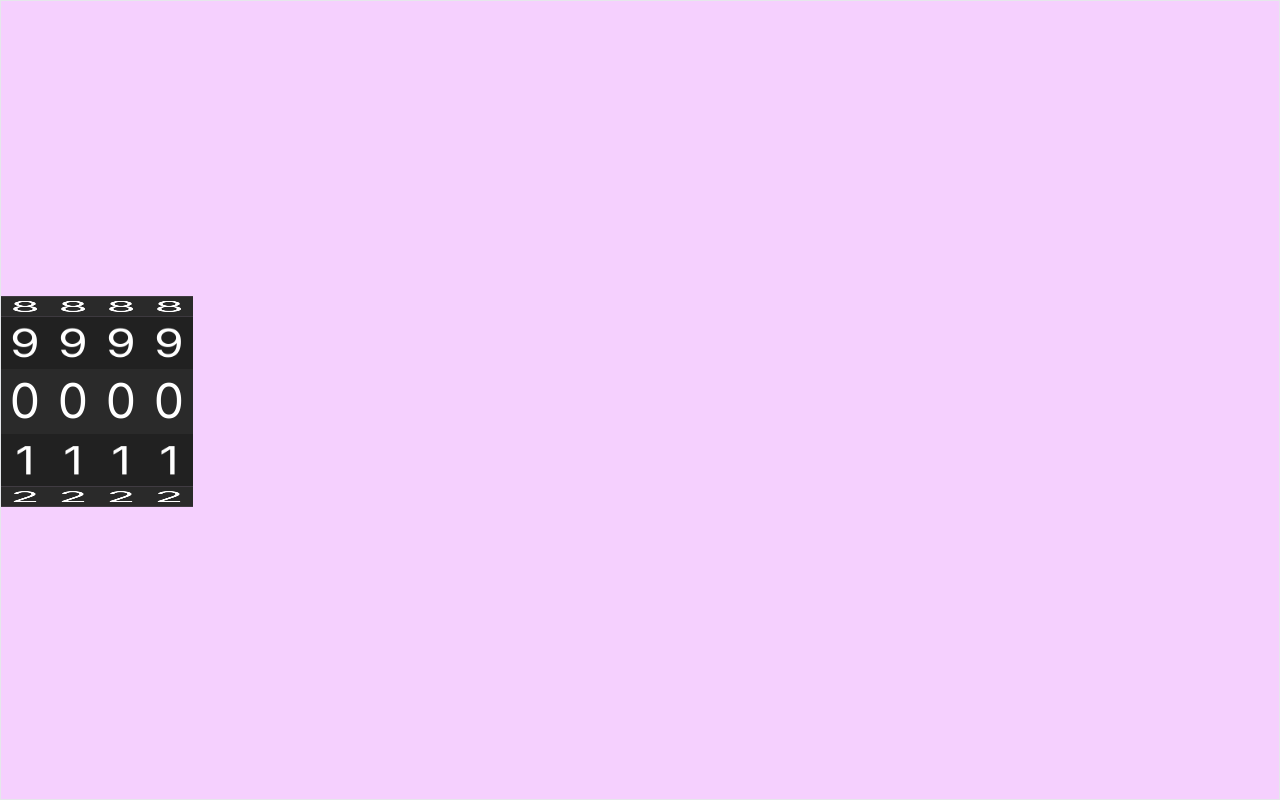
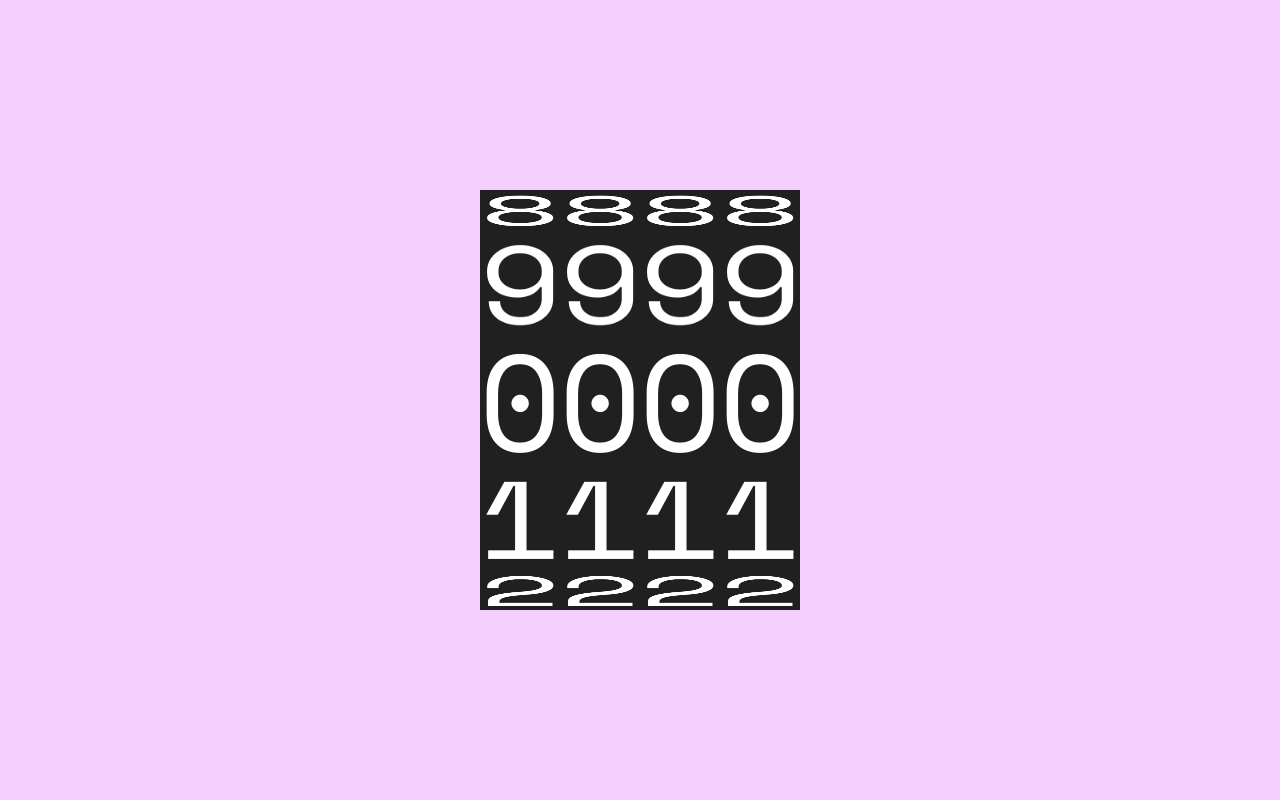
Before and after one commit to kylebatucal/mechanical-counter, a Next.js app: page / in a window 1280 px wide. Built offline with nearby package versions, Linux system fonts and the light colour scheme.

Commit message:
Polished wheel

```diff
--- a/src/app/globals.css
+++ b/src/app/globals.css
@@ -3,44 +3,16 @@
 @tailwind utilities;
 
 .wheel {
-  height: 800px;
-  width: 3rem;
-  color: white;
+  width: 5rem;
   transform: rotateX(0deg);
   transform-style: preserve-3d;
-
-  transition-duration: 0.15s;
-  /* background-color: red; */
+  transition-duration: 0.1s;
 }
 
 .segment:nth-child(odd) {
-  background-color: #2a2a2a;
+  background-color: #202020;
 }
 
 .segment:nth-child(even) {
-  background-color: #212121;
+  background-color: #202020;
 }
-
-/* .wheel {
-  background-color: red;
-  position: static;
-  width: 16vw;
-  height: 500px;
-  margin: 0 auto;
-  transform-style: preserve-3d;
-  transition-duration: 0.15s;
-}
-
-.segment {
-  display: flex;
-  justify-content: center;
-  align-items: center;
-  width: 100%;
-  position: absolute;
-  top: 50%;
-  background-color: #ccc;
-} */
-
-/* .segment:nth-child(even) {
-  background-color: #ddd;
-} */
--- a/src/app/layout.tsx
+++ b/src/app/layout.tsx
@@ -1,12 +1,12 @@
 import type { Metadata } from "next";
-import { Inter } from "next/font/google";
+import { Space_Mono } from "next/font/google";
 import "./globals.css";
 
-const inter = Inter({ subsets: ["latin"] });
+const space = Space_Mono({ subsets: ["latin"], weight: ["400"]});
 
 export const metadata: Metadata = {
-  title: "Create Next App",
-  description: "Generated by create next app",
+  title: "Mechanical Counter",
+  description: "Perfect emulation of a mechanical counter implemented in React",
 };
 
 export default function RootLayout({
@@ -16,7 +16,7 @@ export default function RootLayout({
 }>) {
   return (
     <html lang="en">
-      <body className={inter.className}>{children}</body>
+      <body className={space.className}>{children}</body>
     </html>
   );
 }
--- a/src/app/page.tsx
+++ b/src/app/page.tsx
@@ -17,6 +17,6 @@ export default function Home() {
   }
 
   return (
-    <Counter startingValue={value}/>
+    <Counter startingValue={value} />
   );
 }
--- a/src/app/ui/counter.tsx
+++ b/src/app/ui/counter.tsx
@@ -2,22 +2,25 @@
 
 import { useState } from 'react'
 
-function Wheel({ digit=0 }) {
-  const numbers = [0,1,2,3,4,5,6,7,8,9]
-  const diameter = 200 // in pixels
+function Wheel({ digit = 0 }) {
+  // Parameters
+  const numbers = [0, 1, 2, 3, 4, 5, 6, 7, 8, 9]
+  const diameter = 400 // in pixels
   const radius = diameter / 2
   const segmentHeight = (3.25 * diameter) / numbers.length // Because it is not a perfect circle we make pi = 3.25
-  const angle = 36
+  const angle = 360 / numbers.length
 
+  // Create wheel segments
   const segments = numbers.map((digit, i) => {
     const segmentTransform = {
-        transform: `rotateX(${-angle*i}deg) translateZ(${radius}px)`,
+      transform: `rotateX(${-angle * i}deg) translateZ(${radius}px)`,
       height: segmentHeight,
       top: `calc(50% - ${segmentHeight / 2}px)`
     }
+
     return (
       <div
-        className='segment absolute w-full flex items-center justify-center text-5xl'
+        className='segment absolute w-full flex items-center justify-center text-[8.5rem] select-none text-white'
         style={segmentTransform}
         key={digit.toString()}>
         {digit}
@@ -25,6 +28,7 @@ function Wheel({ digit=0 }) {
     )
   })
 
+  // Create wheel
   const wheelTransform = {
     transformOrigin: 'center',
     transform: `rotateX(${angle * digit}deg)`
@@ -37,60 +41,73 @@ function Wheel({ digit=0 }) {
   )
 }
 
+
 export default function Counter({ startingValue = 0 }) {
-  const [count, setCount] = useState(startingValue)
+  // Initalize digits if a starting value was given
+  const digits = [0, 0, 0, 0];
+  if (startingValue) {
+    const str = String(startingValue)
+    const len = str.length
+    for (let i = 0; i < len; i++) {
+      digits[i + (digits.length - len)] = Number(str[i])
+    }
+  }
 
+  // Separate useStates for each digit because each wheel needs to move independently (resetCount)
+  const [thousands, setThousands] = useState(digits[0])
+  const [hundreds, setHundreds] = useState(digits[1])
+  const [tens, setTens] = useState(digits[2])
+  const [ones, setOnes] = useState(digits[3])
+
+  // Increment function
+  const incrementCount = (e: MouseEvent) => {
+    setOnes(ones + 1)
+    if ((ones + 1) % 10 == 0) { // + 1 because useState() is always 1 behind for some reason
+      setTens(tens + 1)
+      if ((tens + 1) % 10 == 0) {
+        setHundreds(hundreds + 1)
+        if ((hundreds + 1) % 10 == 0) {
+          setThousands(thousands + 1)
+        }
+      }
+    }
+  }
+
+  // Reset function
+  const resetCount = (e: WheelEvent) => {
+    if (e.deltaY < 0) {
+      const digits = [hundreds, tens, ones]
+      const setDigits = [setHundreds, setTens, setOnes]
+
+      // Check each digit if it is equal to the thousand's digit
+      digits.map(
+        (digit, i) => {
+          if (digit % 10 == thousands % 10) { // get last digit
+            setDigits[i](digit + 1)
+          }
+        }
+      )
+
+      // Increment each digit
+      setThousands(thousands + 1)
+    }
+  }
 
   return (
     <div
-      className='h-screen'
-      onMouseDown={e => setCount(count + 1)}
+      className='h-screen flex items-center justify-center bg-fuchsia-200 shadow-2xl'
+      onMouseDown={incrementCount}
+      onWheel={resetCount}
     >
-      <div className='border h-full bg-fuchsia-200 flex'>
-        <Wheel digit={Math.floor(count / 1000)}/>
-        <Wheel digit={Math.floor(count / 100)}/>
-        <Wheel digit={Math.floor(count / 10)}/>
-        <Wheel digit={count}/>
+      <div className='flex'>
+        <Wheel digit={thousands} />
+        <Wheel digit={hundreds} />
+        <Wheel digit={tens} />
+        <Wheel digit={ones} />
       </div>
+      {/* <div className='absolute flex w-[320px] text-[8.5rem] text-transparent tracking-[-4px]'>
+        {thousands%10}{hundreds%10}{tens%10}{ones%10}
+      </div> */}
     </div>
   )
-
-
-  // const resetCount = (event: any) => {
-  //   if (event.deltaY < 0) {
-  //     const lowestDigit = Math.min(...[thousands, hundreds, tens, ones])
-
-  //     const resetDigit = (digit: number, setDigit: Function) => {
-  //       if (digit == lowestDigit) {
-  //         incrementDigit(digit, setDigit)
-  //       }
-  //     }
-
-  //     resetDigit(thousands, setThousands)
-  //     resetDigit(hundreds, setHundreds)
-  //     resetDigit(tens, setTens)
-  //     resetDigit(ones, setOnes)
-  //   }
-  // }
-
-  // return (
-  //   <div
-  //     className='h-screen bg-black text-white'
-  //     onMouseDown={incrementCount}
-  //     onWheel={resetCount}
-  //   >
-  //     <div>
-  //       {thousands}
-  //     </div>
-  //     <div>
-  //       {hundreds}
-  //     </div>
-  //     <div>
-  //       {tens}
-  //     </div>
-  //     <div>
-  //       {ones}
-  //     </div>
-  //   </div>
-  // )
 }
```
Lines whose indentation alone changed are shown as unchanged.
